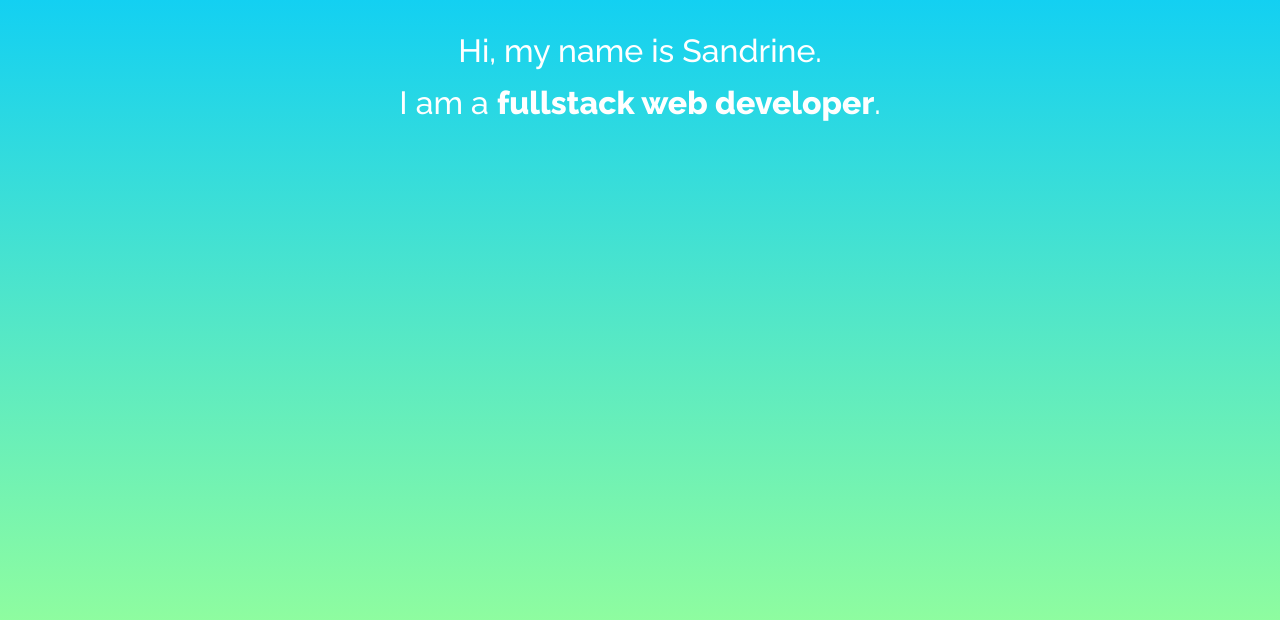
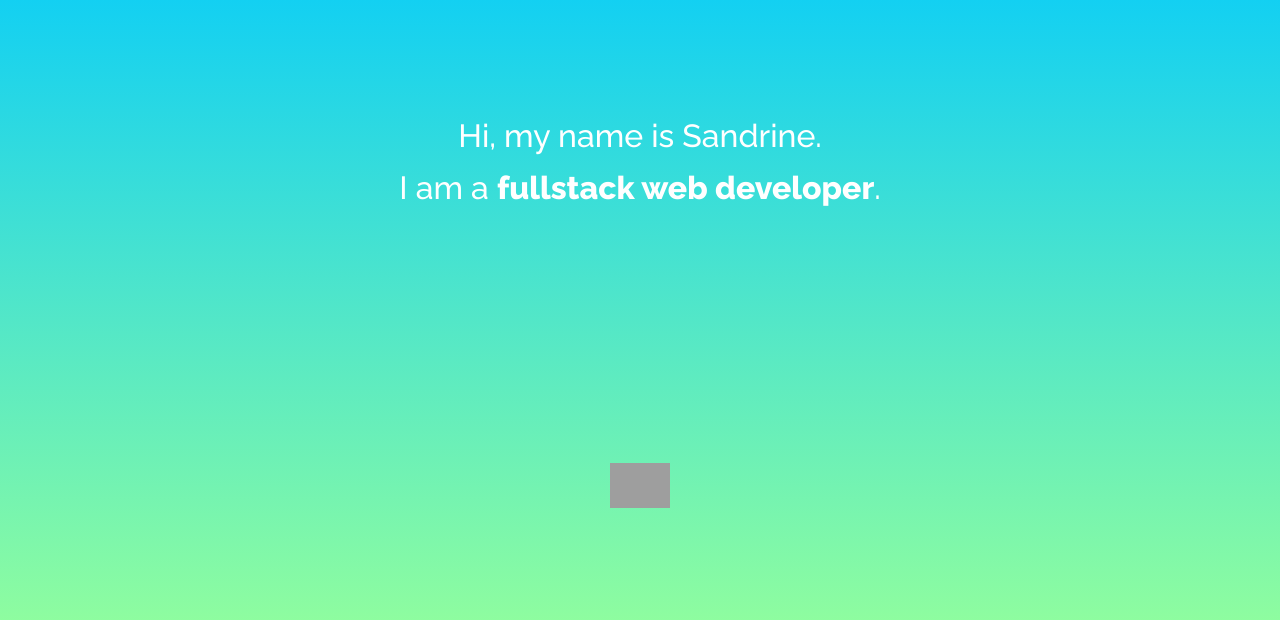
Before and after one commit to sandrineay/portfolio-website, a PHP site: page / in a window 1280 px wide. Shown: the top 620 px of the page. Run offline with PHP 8.4, Linux system fonts and the light colour scheme; grey boxes are pictures that could not be loaded.

Commit message:
Added first logo

```diff
--- a/css/components/banner.css
+++ b/css/components/banner.css
@@ -10,6 +10,23 @@
 #banner h1, p {
   font-size: 32px;
   color: rgb(255,255,255);
+}
+
+#ruby {
+  background-image: url('https://raw.githubusercontent.com/sandrineay/placeholders/master/ruby-green.png');
+  transition: background-image 0.5s ease;
+  background-size: 60px;
+  background-repeat: no-repeat;
+  height: 60px;
+  width: 60px;
+}
+
+#ruby:hover {
+  background-image: url('https://raw.githubusercontent.com/sandrineay/placeholders/master/ruby.png');
+  background-size: 60px;
+  background-repeat: no-repeat;
+  height: 60px;
+  width: 60px;
 }
 
 #resume {
@@ -39,9 +56,3 @@
 .bold-text {
   font-weight: 800;
 }
-
-.tech-logo {
-  background-image: url('../../assets/ruby.png');
-  mix-blend-mode: overlay;
-  height: 400px;
-}
--- a/index.html
+++ b/index.html
@@ -11,13 +11,14 @@
         <p>I am a <span class="bold-text">fullstack web developer</span>.</p>
       </div>
       <div class="tech-logo">
+        <div id="ruby"></div>
       </div>
     </div>
     <div id="resume">
       <img src="https://raw.githubusercontent.com/sandrineay/placeholders/master/prof_pic.jpg" alt="">
       <div id="resume-content">
         <p>My original background is business. I started my career 7 years ago as an analyst in a VC fund. Throughout all my experiences in the startup world, I came to work with a lot of talented software engineers and developers.</p>
-        <p>I decided to “jump on the other side” and learn how to code in 2017, and have now been happily coding for 1.5 years! 👩‍💻</p>
+        <p>Meeting and working with these technical teams made me want to become a developer myself! I decided to “jump on the other side” and to learn how to code in 2017, and have now been happily coding for 1.5 years! 👩‍💻</p>
       </div>
     </div>
     <div id="timeline">
```
